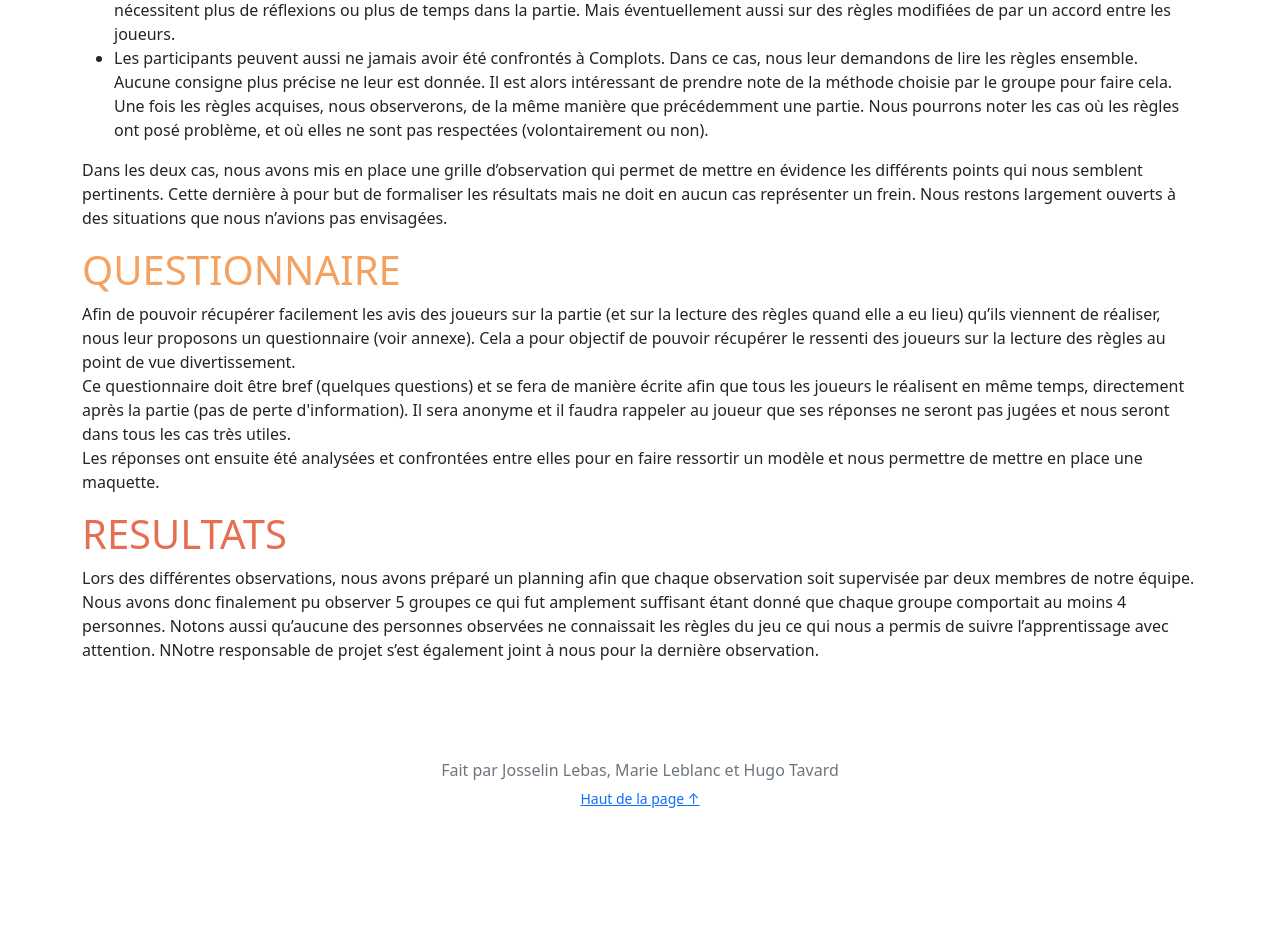
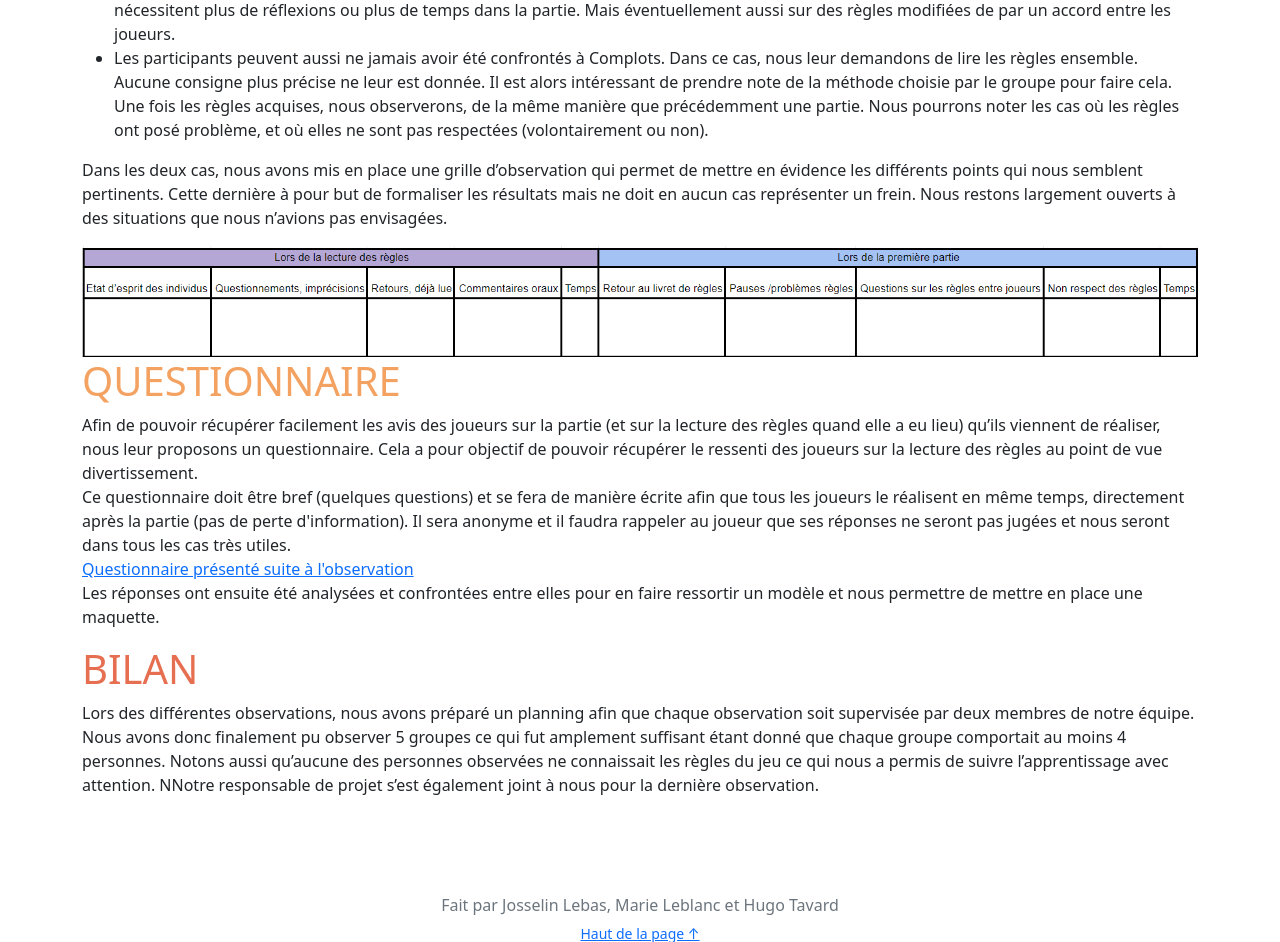
Before and after one commit to Croquignoles/Regles_Du_Jeu, a PHP site: page /observations.php in a window 1280 px wide. Shown: the part 562-1504 px from the top of the page. Before the commit the page ends 1370 px from the top, so only its background shows below. Run offline with PHP 8.4, Linux system fonts and the light colour scheme.

Commit message:
ajout images

```diff
--- a/observations.php
+++ b/observations.php
@@ -16,13 +16,16 @@ include_once("includes/header.php");
             <li>Les participants peuvent aussi ne jamais avoir été confrontés à Complots. Dans ce cas, nous leur demandons de lire les règles ensemble. Aucune consigne plus précise ne leur est donnée. Il est alors intéressant de prendre note de la méthode choisie par le groupe pour faire cela. Une fois les règles acquises, nous observerons, de la même manière que précédemment une partie. Nous pourrons noter les cas où les règles ont posé problème, et où elles ne sont pas respectées (volontairement ou non).</li>
         </ul>
         <p>Dans les deux cas, nous avons mis en place une grille d’observation qui permet de mettre en évidence les différents points qui nous semblent pertinents. Cette dernière à pour but de formaliser les résultats mais ne doit en aucun cas représenter un frein. Nous restons largement ouverts à des situations que nous n’avions pas envisagées.</p>
+        <img src="images/grille_observation.png" alt="Grille utilisée lors des observations" width=100%>
+
         <h1 style="color: #f4a261">QUESTIONNAIRE</h1>
-        <p>Afin de pouvoir récupérer facilement les avis des joueurs sur la partie (et sur la lecture des règles quand elle a eu lieu) qu’ils viennent de réaliser, nous leur proposons un questionnaire (voir annexe). Cela a pour objectif de pouvoir récupérer le ressenti des joueurs sur la lecture des règles au point de vue divertissement.
+        <p>Afin de pouvoir récupérer facilement les avis des joueurs sur la partie (et sur la lecture des règles quand elle a eu lieu) qu’ils viennent de réaliser, nous leur proposons un questionnaire. Cela a pour objectif de pouvoir récupérer le ressenti des joueurs sur la lecture des règles au point de vue divertissement.
         <br/>
-        Ce questionnaire doit être bref (quelques questions) et se fera de manière écrite afin que tous les joueurs le réalisent en même temps, directement après la partie (pas de perte d'information). Il sera anonyme et il faudra rappeler au joueur que ses réponses ne seront pas jugées et nous seront dans tous les cas très utiles.
+        Ce questionnaire doit être bref (quelques questions) et se fera de manière écrite afin que tous les joueurs le réalisent en même temps, directement après la partie (pas de perte d'information). Il sera anonyme et il faudra rappeler au joueur que ses réponses ne seront pas jugées et nous seront dans tous les cas très utiles.<br/>
+        <a href="pdf/questionnaire_obs.pdf" target="_blank"> Questionnaire présenté suite à l'observation</a>
         <br/>
         Les réponses ont ensuite été analysées et confrontées entre elles pour en faire ressortir un modèle et nous permettre de mettre en place une maquette.</p>
-        <h1 style="color: #e76f51">RESULTATS</h1>
+        <h1 style="color: #e76f51">BILAN</h1>
         <p>Lors des différentes observations, nous avons préparé un planning afin que chaque observation soit supervisée par deux membres de notre équipe. Nous avons donc finalement pu observer 5 groupes ce qui fut amplement suffisant étant donné que chaque groupe comportait au moins 4 personnes. Notons aussi qu’aucune des personnes observées ne connaissait les règles du jeu ce qui nous a permis de suivre l’apprentissage avec attention. NNotre responsable de projet s’est également joint à nous pour la dernière observation.</p>
 
 
```
Also changed, not shown: images/grille_observation.png (added), images/to_do_list.png (added), 1 other file.
